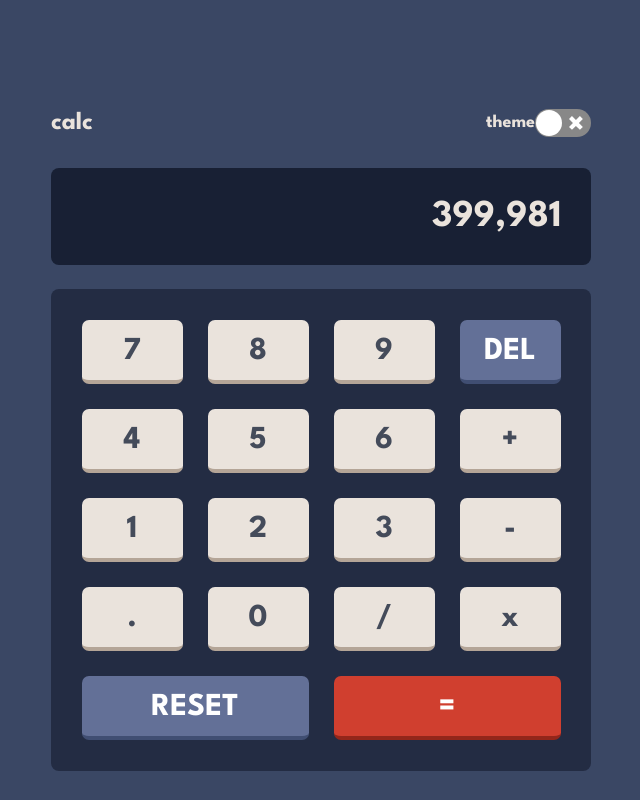
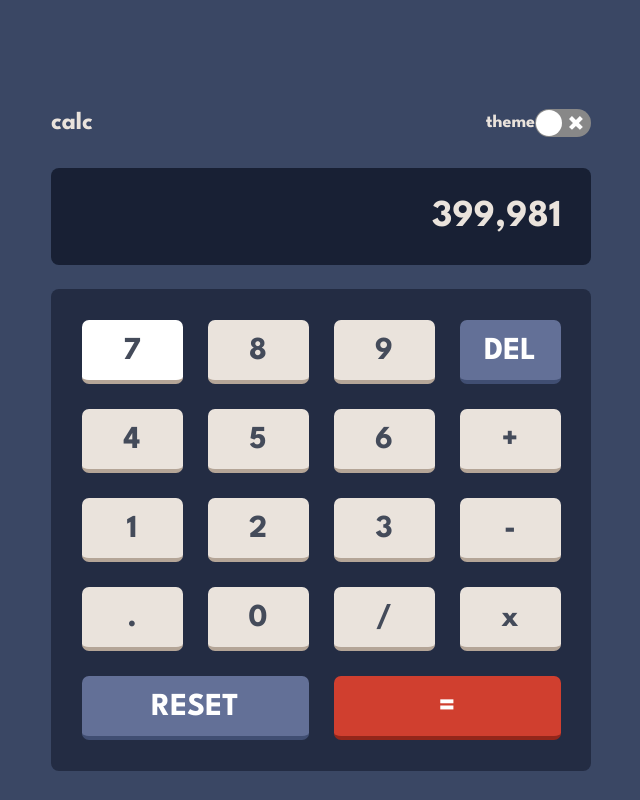
Before and after one commit to iskandar13abdurakhmonov/react-calculator, a React (Vite) app: page / in a window 1280 px wide. In both pictures the pointer is over the button 451 px from the left and 352 px from the top of the page. Shown: the whole page, without its empty margins (319-959 px from the left). Built offline with nearby package versions, Linux system fonts and the light colour scheme.

Commit message:
hover effects

```diff
--- a/src/index.css
+++ b/src/index.css
@@ -151,6 +151,11 @@ body {
   color: hsl(221, 14%, 31%);
   background-color: hsl(30, 25%, 89%);
   border-bottom: 4px solid hsl(28, 16%, 65%);
+  transition: 0.3s ease-in;
+}
+
+.key-white:hover {
+  background-color: hsl(0, 0%, 100%);
 }
 
 .key-blue {
@@ -158,12 +163,22 @@ body {
   text-transform: uppercase;
   background-color: hsl(225, 21%, 49%);
   border-bottom: 4px solid hsl(224, 28%, 35%);
+  transition: 0.3s ease-in;
+}
+
+.key-blue:hover {
+  background-color: hsl(225, 51%, 76%);
 }
 
 .key-red {
   color: hsl(0, 0%, 100%);
   background-color: hsl(6, 63%, 50%);
   border-bottom: 4px solid hsl(6, 70%, 34%);
+  transition: 0.3s ease-in;
+}
+
+.key-red:hover {
+  background-color: hsl(6, 93%, 67%);
 }
 
 .bottom-keys {
```
